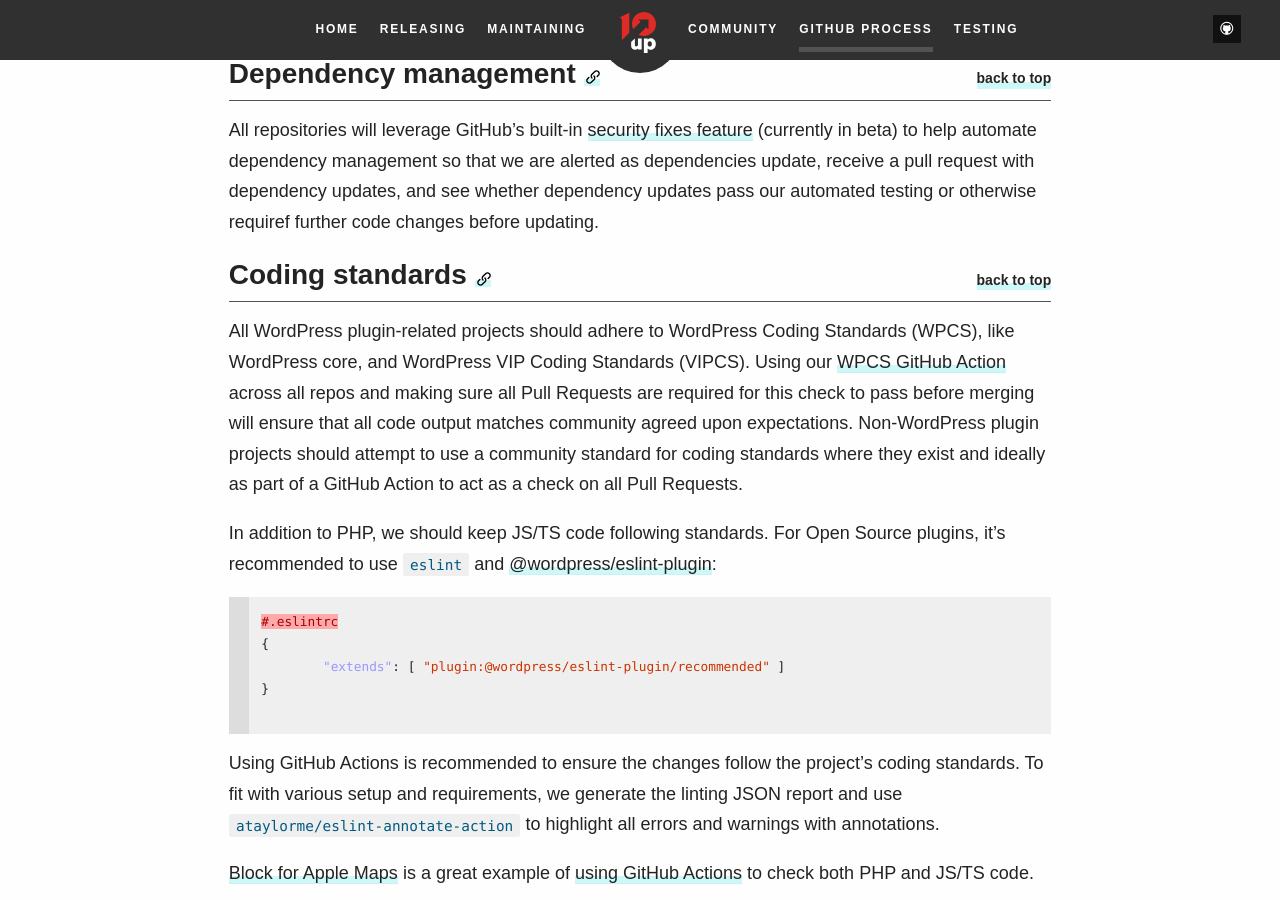
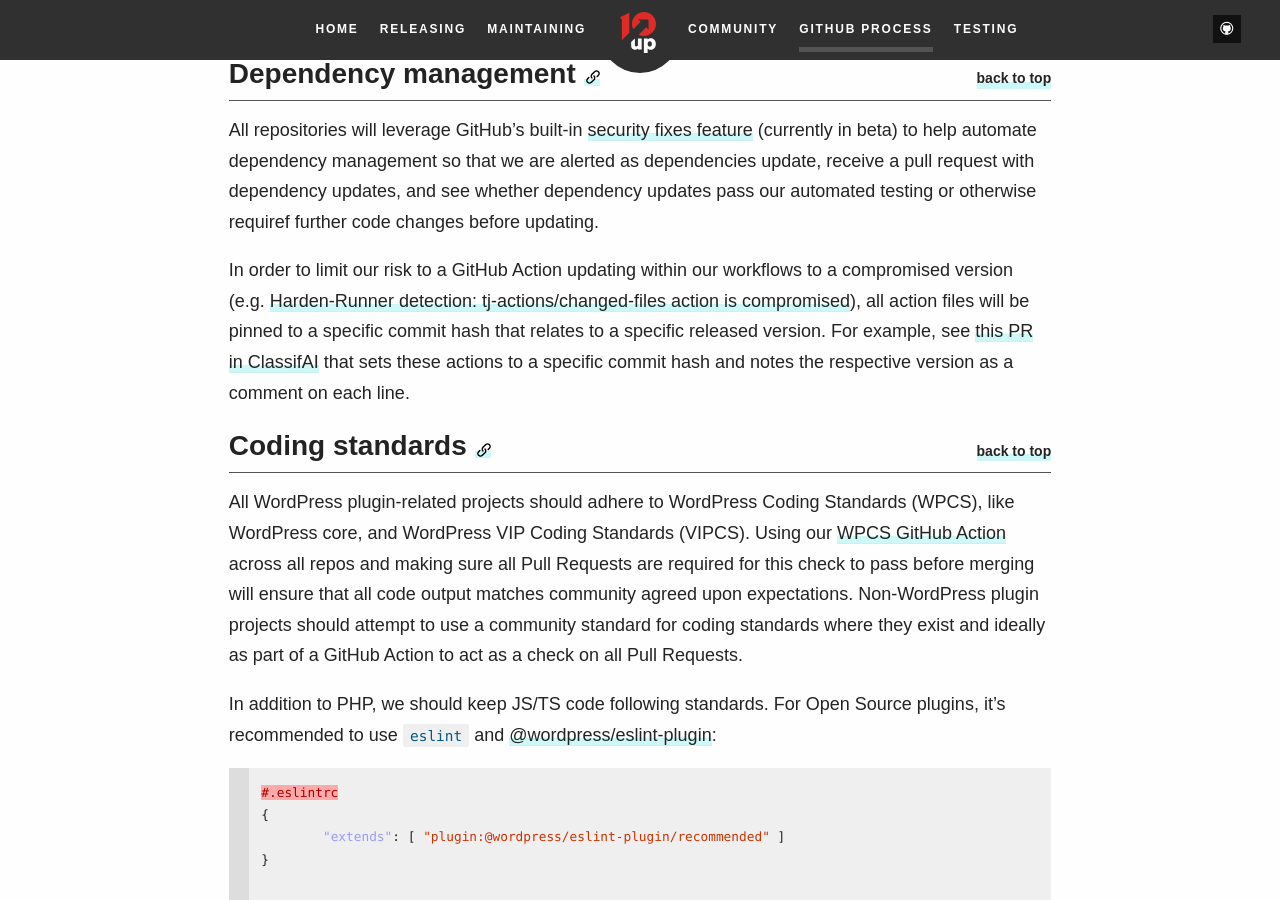
Before and after one commit to 10up/Open-Source-Best-Practices, a Jekyll site: the page built from github-process.md, in a window 1280 px wide and 900 px high, scrolled down 7913 px. Built offline with Jekyll 4.4.1, drawn with Linux system fonts in a browser that asks for light colours; some web fonts are replaced.

Commit message:
Update GitHub-Process.md

```diff
--- a/_includes/markdown/GitHub-Process.md
+++ b/_includes/markdown/GitHub-Process.md
@@ -150,6 +150,8 @@ Ensure that an appropriately sized OpenGraph image is created and [uploaded for
 
 All repositories will leverage GitHub's built-in [security fixes feature](https://help.github.com/en/github/managing-security-vulnerabilities/configuring-automated-security-fixes) (currently in beta) to help automate dependency management so that we are alerted as dependencies update, receive a pull request with dependency updates, and see whether dependency updates pass our automated testing or otherwise requiref further code changes before updating.
 
+In order to limit our risk to a GitHub Action updating within our workflows to a compromised version (e.g. [Harden-Runner detection: tj-actions/changed-files action is compromised](https://www.stepsecurity.io/blog/harden-runner-detection-tj-actions-changed-files-action-is-compromised)), all action files will be pinned to a specific commit hash that relates to a specific released version.  For example, see [this PR in ClassifAI](https://github.com/10up/classifai/pull/873) that sets these actions to a specific commit hash and notes the respective version as a comment on each line.
+
 <h2 id="coding-standards" class="anchor-heading">Coding standards {% include Util/link_anchor anchor="coding-standards" %} {% include Util/top %}</h2>
 
 All WordPress plugin-related projects should adhere to WordPress Coding Standards (WPCS), like WordPress core, and WordPress VIP Coding Standards (VIPCS).  Using our [WPCS GitHub Action](https://github.com/10up/wpcs-action) across all repos and making sure all Pull Requests are required for this check to pass before merging will ensure that all code output matches community agreed upon expectations.  Non-WordPress plugin projects should attempt to use a community standard for coding standards where they exist and ideally as part of a GitHub Action to act as a check on all Pull Requests.
```
